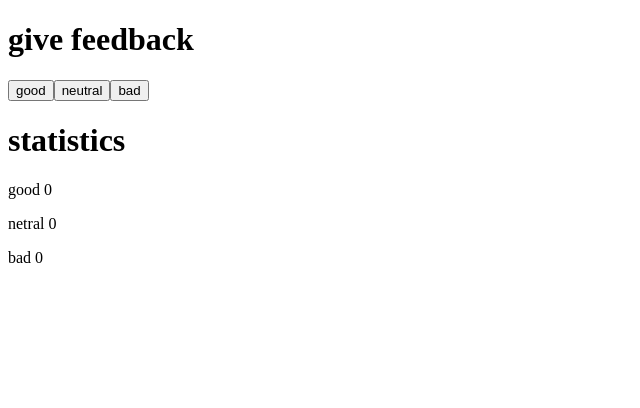
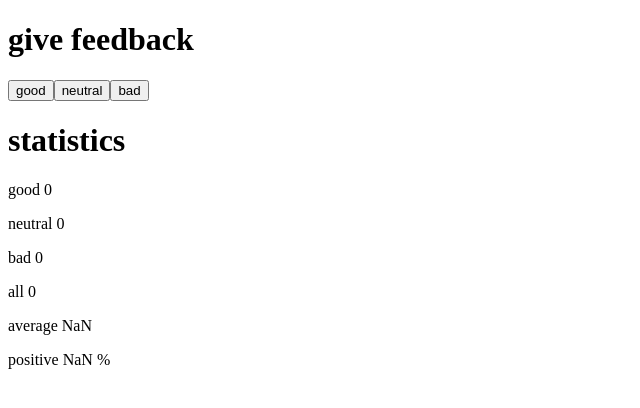
Before and after one commit to IINomadll/Full-Stack-open, a React (Vite) app in the folder osa1/unicafe/: page / in a window 1280 px wide. Shown: the top 408 px of the page, without its empty margins (0-640 px from the left). Built offline with nearby package versions, Linux system fonts and the light colour scheme.

Commit message:
1.7 done

```diff
--- a/osa1/unicafe/src/App.jsx
+++ b/osa1/unicafe/src/App.jsx
@@ -3,6 +3,28 @@ import { useState } from "react";
 const Button = (props) => (
   <button onClick={() => props.method(props.value + 1)}>{props.name}</button>
 );
+
+const Total = (props) => {
+  const all = props.good + props.neutral + props.bad;
+  console.log(props);
+  console.log({ all });
+  return <p>all {all}</p>;
+};
+
+const Average = (props) => {
+  const avg =
+    (props.good * 1 + props.neutral * 0 + props.bad * -1) /
+    (props.good + props.neutral + props.bad);
+  console.log(`avg: ${avg}`);
+  return <p>average {avg}</p>;
+};
+
+const Positive = (props) => {
+  const positive =
+    (props.good / (props.good + props.neutral + props.bad)) * 100;
+  console.log(`pos: ${positive}`);
+  return <p>positive {positive} %</p>;
+};
 
 const App = () => {
   // tallenna napit omaan tilaansa
@@ -19,8 +41,11 @@ const App = () => {
         <Button name="bad" method={setBad} value={bad} />
         <h1>statistics</h1>
         <p>good {good}</p>
-        <p>netral {neutral}</p>
+        <p>neutral {neutral}</p>
         <p>bad {bad}</p>
+        <Total good={good} neutral={neutral} bad={bad} />
+        <Average good={good} neutral={neutral} bad={bad} />
+        <Positive good={good} neutral={neutral} bad={bad} />
       </div>
     </>
   );
```
